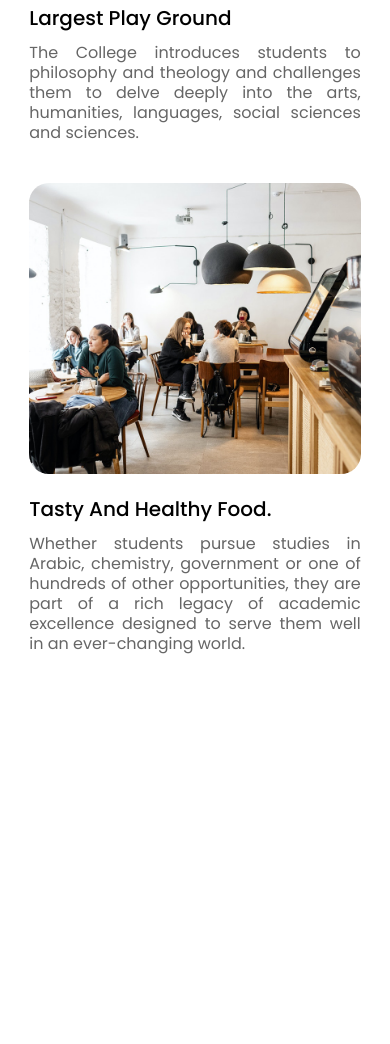
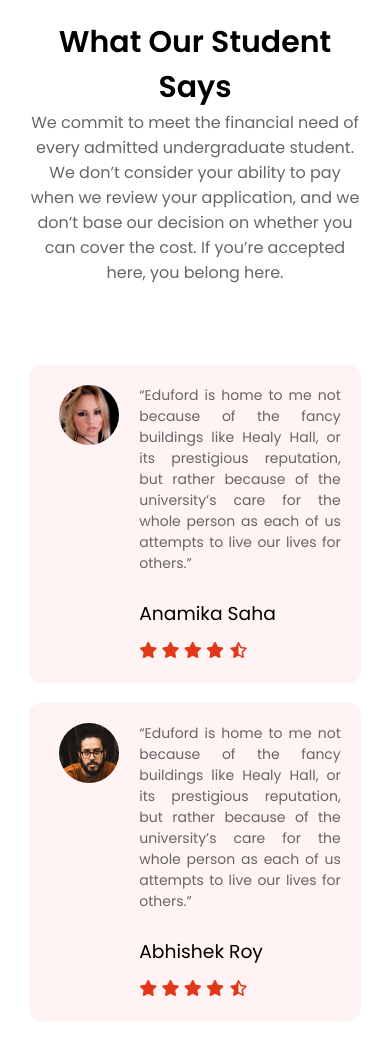
Before and after one commit to coder-boy-Laju/Eduford_University_Template, a plain HTML site: page index.html in a window 390 px wide. Shown: the part 5599-6643 px from the top of the page. Drawn offline with Linux system fonts and the light colour scheme.

Commit message:
Add some degine

```diff
--- a/css/responsive.css
+++ b/css/responsive.css
@@ -61,6 +61,10 @@
      flex-wrap: wrap;
      flex-direction: column;
     }
+    .section_box img {
+      display: block;
+      width: 100%;
+  }
 
     .compuse_box_wrap .section_box{
       margin-top: 40px;
@@ -84,5 +88,25 @@
     .Facilities_box{
       margin-top: 40px;
     }
+    /* section student reviews start here  */
+    .student_reviews_box_wrap{
+    flex-wrap: wrap;
+    flex-direction: column;
+    }
+    .students_reviews_box{
+    margin-bottom: 20px;
+    }
+    .students_reviews_box_img{
+      padding: 0px 10px;
+    }
 
+    .students_reviews_box_img img{
+    height: 60px;
+    }
+    .students_reviews__text{
+      margin-left: 10px;
 }
+.students_reviews__text p{
+ height: auto;
+}
+  }
--- a/css/style.css
+++ b/css/style.css
@@ -282,5 +282,47 @@ text-transform: capitalize;
 margin-top: 10px;
 font-size: 16px;
 line-height: 20px;
+}
+
+/* section student reviews start here  */
+.student_reviews{
+  margin-top: 90px;
+  text-align: center;
+}
+.student_reviews_box_wrap{
+  display: flex;
+  margin-top: 80px;
+  justify-content: space-between;
+}
+.students_reviews_box{
+  flex-basis: 49%;
+    background-color: #fff3f3;
+    display: flex;
+    padding: 20px;
+    border-radius: 12px;
+}
+.students_reviews_box_img{
+  flex-basis: 32%;
+  padding: 0 20px;
+}
+.students_reviews_box_img img{
+    height: 50px;
+    border-radius: 50%;
+}
+.students_reviews__text{
+      text-align: justify;
+      margin-left: 60px;
+}
+.students_reviews__text p{
+   color: #666;
+    font-size: 14px;
+    height: 42%;
+}
+.students_reviews__text h3{
+    font-weight: 400;
+    margin: 25px 0 10px;
+}
+.students_reviews__text i{
+  color: #e23719;
 
 }
--- a/index.html
+++ b/index.html
@@ -125,6 +125,44 @@
 </section>
 <!-- section Facilities ends here -->
 
+<!-- section student reviews start here -->
+<section class="student_reviews T_s">
+  <h1>What Our Student Says</h1>
+  <p>We commit to meet the financial need of every admitted undergraduate student. We don’t consider your ability to pay when we review your application, and we don’t base our decision on whether you can cover the cost. If you’re accepted here, you belong here.</p>
+  <section class="student_reviews_box_wrap">
+    <section class="students_reviews_box">
+      <section class="students_reviews_box_img">
+        <img src="./img/student_reviews1.jpg" alt="">
+      </section>
+      <section class="students_reviews__text">
+        <p>“Eduford is home to me not because of the fancy buildings like Healy Hall, or its prestigious reputation, but rather because of the university’s care for the whole person as each of us attempts to live our lives for others.”</p>
+        <h3>Anamika Saha</h3>
+        <i class="fa-solid fa-star"></i>
+        <i class="fa-solid fa-star"></i>
+        <i class="fa-solid fa-star"></i>
+        <i class="fa-solid fa-star"></i>
+        <i class="fa-regular fa-star-half-stroke"></i>
+      </section>
+    </section>
+    <section class="students_reviews_box">
+      <section class="students_reviews_box_img">
+        <img src="./img/student_reviews2.jpg" alt="">
+      </section>
+      <section class="students_reviews__text">
+        <p>“Eduford is home to me not because of the fancy buildings like Healy Hall, or its prestigious reputation, but rather because of the university’s care for the whole person as each of us attempts to live our lives for others.”</p>
+        <h3>Abhishek Roy</h3>
+        <i class="fa-solid fa-star"></i>
+        <i class="fa-solid fa-star"></i>
+        <i class="fa-solid fa-star"></i>
+        <i class="fa-solid fa-star"></i>
+        <i class="fa-regular fa-star-half-stroke"></i>
+      </section>
+    </section>
+  </section>
+</section>
+<!-- section student reviews ends here -->
+
+
 
 </section>
     </main>
```
Also changed, not shown: img/student_reviews1.jpg (added), img/student_reviews2.jpg (added).
